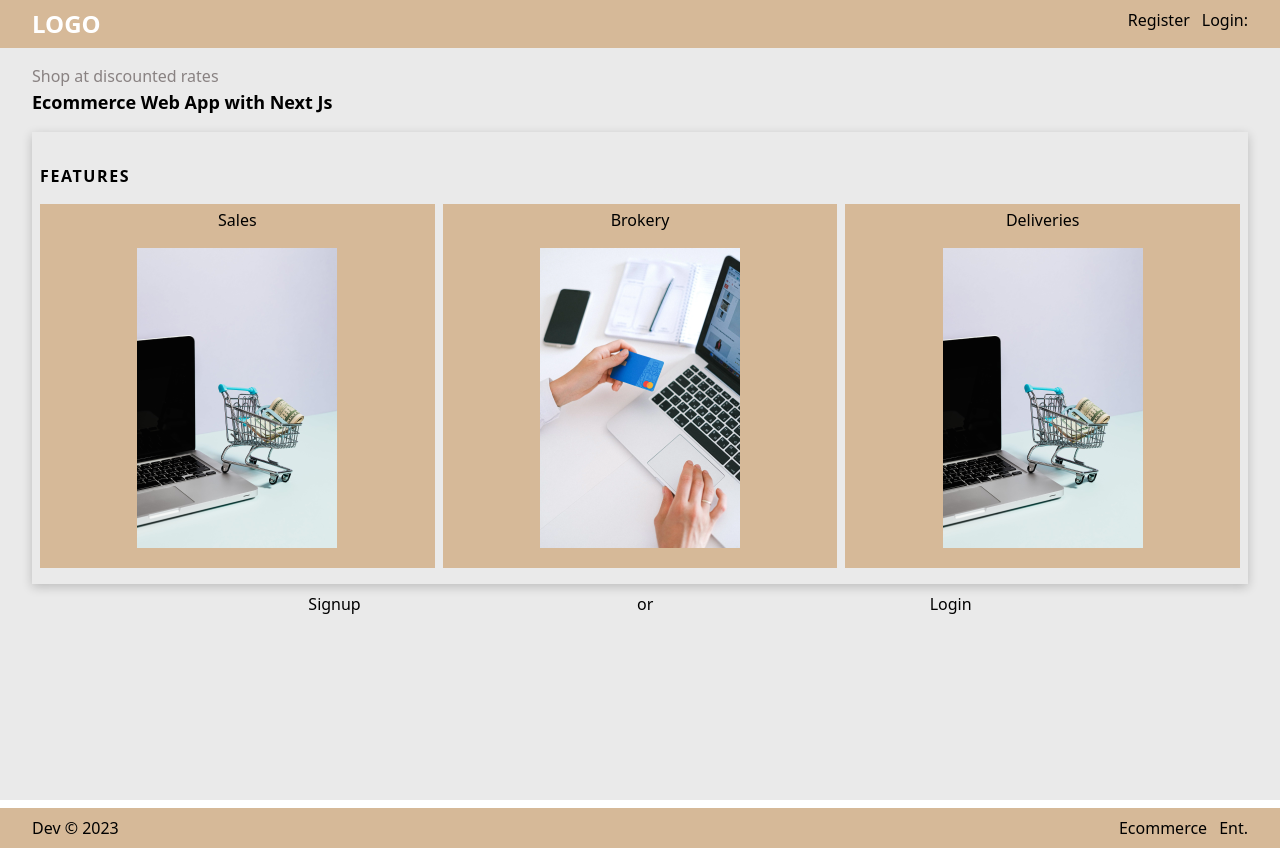
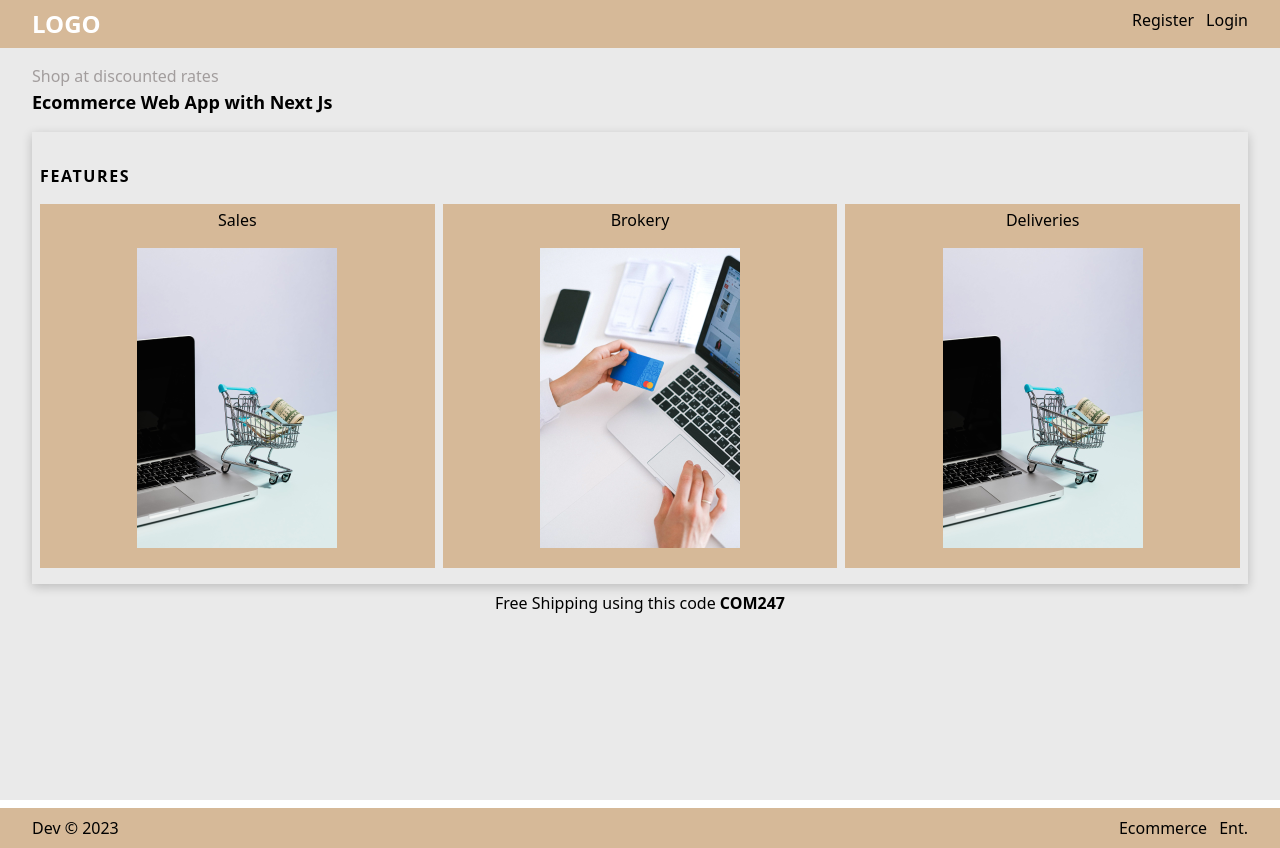
Before and after one commit to davido242/ecommerce-app, a Next.js app in the folder client/: page / in a window 1280 px wide. Built offline with nearby package versions, Linux system fonts and the light colour scheme.

Commit message:
Clear data on logout and landingpage cleanup

```diff
--- a/client/app/AuthContext/NameContext.tsx
+++ b/client/app/AuthContext/NameContext.tsx
@@ -1,3 +1,4 @@
 import { createContext } from 'react';
 
 export const NameContext = createContext({});
+export const HandleLogout = createContext({});
--- a/client/app/components/Header.tsx
+++ b/client/app/components/Header.tsx
@@ -3,7 +3,7 @@ import React, { useContext } from 'react';
 import { NameContext } from '../AuthContext/NameContext'
 
 export default function header() {
-  const {name, setName}: any = useContext(NameContext);
+  const { name }: any = useContext(NameContext);
 
   return (
     <div className='bg-brown-bg fixed w-full'>
@@ -19,9 +19,12 @@ export default function header() {
               </Link>
               </li>
             <li>
+              {name == "" ?
               <Link href="/login">
-                Login: {name}
-              </Link>
+                Login
+              </Link> :
+              `Welcome ${name}`
+               }
               </li>
           </ul>
         </div>
--- a/client/app/dashboard/page.tsx
+++ b/client/app/dashboard/page.tsx
@@ -1,12 +1,11 @@
 "use client";
-import { useEffect, useState, useContext } from 'react';
+import { useEffect, useContext } from 'react';
 import Link from 'next/link';
 import { useRouter } from "next/navigation";
 import { NameContext } from '../AuthContext/NameContext'
 
 export default function page() {
-  // const [name, setName] = useState("")
-  const {name, setName} = useContext(NameContext);
+  const {name, setName}: any = useContext(NameContext);
 
   const router = useRouter();
   useEffect(() => {
@@ -17,7 +16,7 @@ export default function page() {
       }
     }).then(res => res.json())
     .then(data => {
-      if(!window.localStorage.getItem('token')){
+      if(!localStorage.getItem('token')){
         router.push("/login");
       } else if(data.name == undefined ){
         alert("Session Expired, Please Login.")
@@ -30,12 +29,9 @@ export default function page() {
 
   const handleLogout = () => {
     alert("Are you sure you want to log out?");
-    window.localStorage.removeItem('token')
+      localStorage.removeItem('token');
+      setName("");
   }
-
-
-
-  // React context API
 
   return (
     <div className=' min-h-[calc(100vh-7vh)] pt-2'>
--- a/client/app/login/page.tsx
+++ b/client/app/login/page.tsx
@@ -25,7 +25,7 @@ export default function page() {
       if(data.error) {
         setErrorMessage(data.message)
       }else {
-        window.localStorage.setItem('token', data.token);
+        localStorage.setItem('token', data.token);
         router.push("/dashboard")
       }
     })
--- a/client/app/page.tsx
+++ b/client/app/page.tsx
@@ -5,7 +5,7 @@ export default function Home() {
   return (
     <main className="p-8 min-h-screen bg-[#e7e7e7e0] pt-16">
       <div className='container mx-auto'>
-        <p className='text-[#675d5dbd]'>Shop at discounted rates</p>
+        <p className='text-[#675d5dbd] animate-pulse'>Shop at discounted rates</p>
         <h2 className='font-bold text-lg'>Ecommerce Web App with Next Js</h2>
         <div className='flex flex-col shadow-[0_3px_10px_rgb(0,0,0,0.2)] p-2 md:py-4 mt-4'>
           <h3 className='uppercase tracking-widest py-4 font-bold'>Features</h3>
@@ -24,13 +24,9 @@ export default function Home() {
             </div>
           </div>
         </div>
-        <div className='flex justify-evenly py-2'>
+        <div className='flex justify-evenly py-2 animate-bounce'>
           <Link href="/signup">
-            Signup
-          </Link>
-          <p>or</p>
-          <Link href="/login">
-            Login
+            Free Shipping using this code <span className='font-bold'>COM247</span>
           </Link>
         </div>
       </div>
```
Also changed, not shown: client/app/layout.tsx (+3 -5 lines).
